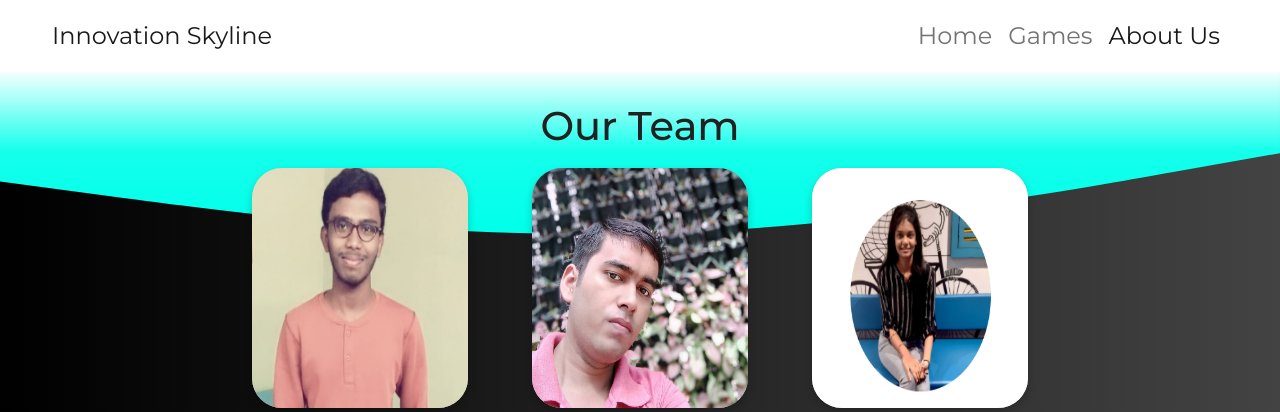
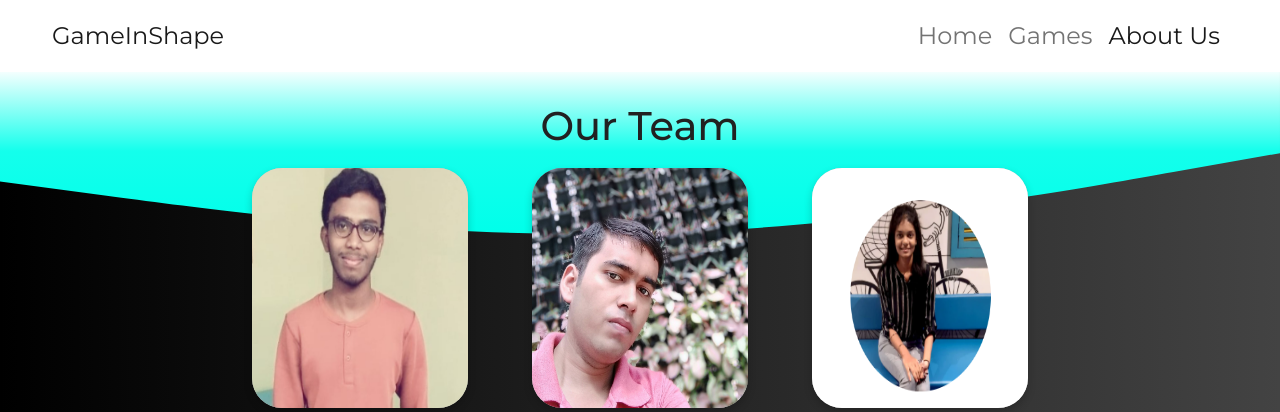
Before and after one commit to Innovation-Skyline-2020/GameInShape, a Django app: page /about_us.html in a window 1280 px wide. Shown: the top 412 px of the page. Run offline with Django 3.2, Linux system fonts and the light colour scheme; parts of the project's set-up code (start-up, migrations or seed data) failed here and were passed over.

Commit message:
Corrected Names & updated the Title

```diff
--- a/templates/about_us.html
+++ b/templates/about_us.html
@@ -7,7 +7,7 @@
   <head>
     <meta cherset="utf-8" />
     <!--sets the character set. Usally set to 'utf-8' which includes most characters  -->
-    <title>Innovation Skyline</title>
+    <title>About Us</title>
     <link
       href="https://cdn.jsdelivr.net/npm/bootstrap@5.0.0-beta1/dist/css/bootstrap.min.css"
       rel="stylesheet"
@@ -34,7 +34,7 @@
     <nav class="navbar sticky-top navbar-expand-lg navbar-light">
       <div class="container-fluid">
         <div class="navbar__left">
-          <a class="navbar-brand" href="front_web_1.html">Innovation Skyline</a>
+          <a class="navbar-brand" href="front_web_1.html">GameInShape</a>
         </div>
         <div class="navbar__right">
           <button
--- a/templates/game_car.html
+++ b/templates/game_car.html
@@ -8,7 +8,7 @@
 <head>
 	<meta cherset="utf-8" />
 	<!--sets the character set. Usally set to 'utf-8' which includes most characters  -->
-	<title>Innovation Skyline</title>
+	<title>Stunt Cars 2</title>
 	<link href="https://cdn.jsdelivr.net/npm/bootstrap@5.0.0-beta1/dist/css/bootstrap.min.css" rel="stylesheet"
 		integrity="sha384-giJF6kkoqNQ00vy+HMDP7azOuL0xtbfIcaT9wjKHr8RbDVddVHyTfAAsrekwKmP1" crossorigin="anonymous" />
 	<link rel="preconnect" href="https://fonts.gstatic.com" />
@@ -24,7 +24,7 @@
 	<nav class="navbar sticky-top navbar-expand-lg navbar-light">
 		<div class="container-fluid">
 			<div class="navbar__left">
-				<a class="navbar-brand" href="front_web_1.html">Innovation Skyline</a>
+				<a class="navbar-brand" href="front_web_1.html">GameInShape</a>
 			</div>
 			<div class="navbar__right">
 				<button class="navbar-toggler" type="button" data-bs-toggle="collapse" data-bs-target="#navbarNav"
--- a/templates/game_mortal.html
+++ b/templates/game_mortal.html
@@ -8,7 +8,7 @@
 <head>
 	<meta cherset="utf-8" />
 	<!--sets the character set. Usally set to 'utf-8' which includes most characters  -->
-	<title>Innovation Skyline</title>
+	<title>Mortal Kombat</title>
 	<link href="https://cdn.jsdelivr.net/npm/bootstrap@5.0.0-beta1/dist/css/bootstrap.min.css" rel="stylesheet"
 		integrity="sha384-giJF6kkoqNQ00vy+HMDP7azOuL0xtbfIcaT9wjKHr8RbDVddVHyTfAAsrekwKmP1" crossorigin="anonymous" />
 	<link rel="preconnect" href="https://fonts.gstatic.com" />
@@ -23,7 +23,7 @@
 	<nav class="navbar sticky-top navbar-expand-lg navbar-light">
 		<div class="container-fluid">
 			<div class="navbar__left">
-				<a class="navbar-brand" href="front_web_1.html">Innovation Skyline</a>
+				<a class="navbar-brand" href="front_web_1.html">GameInShape</a>
 			</div>
 			<div class="navbar__right">
 				<button class="navbar-toggler" type="button" data-bs-toggle="collapse" data-bs-target="#navbarNav"
--- a/templates/game_page.html
+++ b/templates/game_page.html
@@ -8,7 +8,7 @@
 <head>
 	<meta cherset="utf-8" />
 	<!--sets the character set. Usally set to 'utf-8' which includes most characters  -->
-	<title>Innovation Skyline</title>
+	<title>Games</title>
 	<link href="https://cdn.jsdelivr.net/npm/bootstrap@5.0.0-beta1/dist/css/bootstrap.min.css" rel="stylesheet"
 		integrity="sha384-giJF6kkoqNQ00vy+HMDP7azOuL0xtbfIcaT9wjKHr8RbDVddVHyTfAAsrekwKmP1" crossorigin="anonymous" />
 	<link rel="preconnect" href="https://fonts.gstatic.com" />
@@ -24,7 +24,7 @@
 	<nav class="navbar sticky-top navbar-expand-lg navbar-light">
 		<div class="container-fluid">
 			<div class="navbar__left">
-				<a class="navbar-brand" href="front_web_1.html">Innovation Skyline</a>
+				<a class="navbar-brand" href="front_web_1.html">GameInShape</a>
 			</div>
 			<div class="navbar__right">
 				<button class="navbar-toggler" type="button" data-bs-toggle="collapse" data-bs-target="#navbarNav"
```
